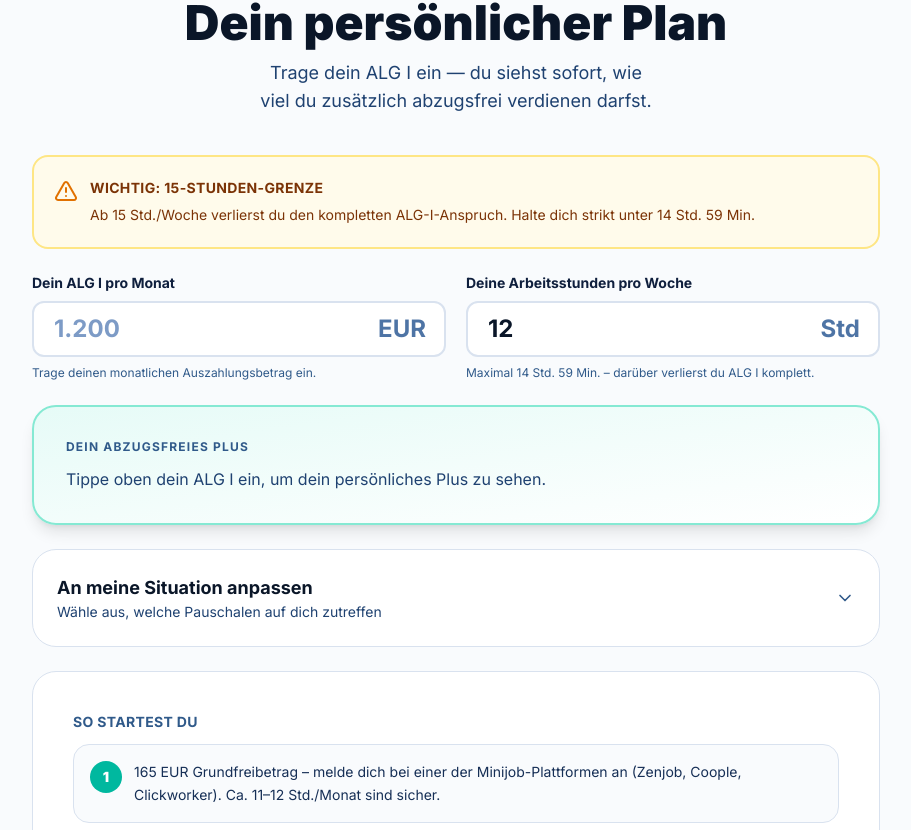
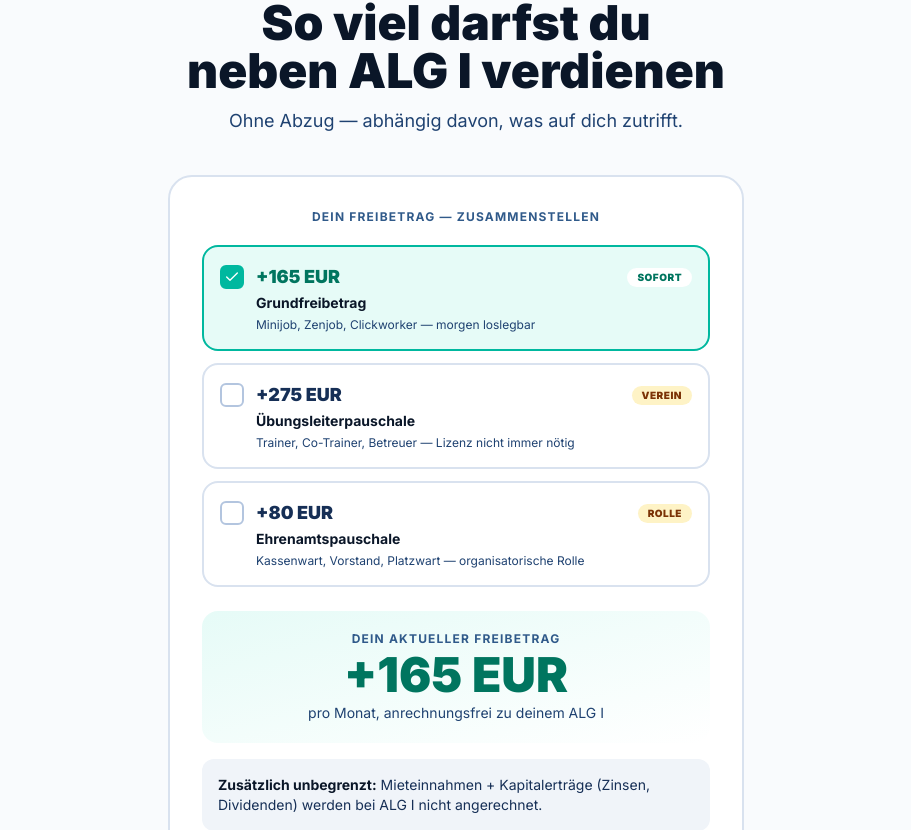
Before and after one commit to Doylim/wasnun-jetzt, a Next.js app: page / in a window 1280 px wide. Shown: the part 1150-1980 px from the top of the page, without its empty margins (184-1095 px from the left). Built offline with nearby package versions, Linux system fonts and the light colour scheme.

Commit message:
refactor: Journey-Section auf StufenTreppe umgestellt

```diff
--- a/src/components/sections/journey.tsx
+++ b/src/components/sections/journey.tsx
@@ -1,42 +1,26 @@
 "use client";
 
-import { useMemo, useState } from "react";
-import { ChevronDown } from "lucide-react";
-import {
-  JOURNEY_KARTEN,
-  berechnePlan,
-  type KartenId,
-} from "@/lib/journey";
-import { JourneyWarnung } from "./journey-warnung";
-import { JourneyInput } from "./journey-input";
-import { JourneyTotal } from "./journey-total";
-import { JourneyCard } from "./journey-card";
+import { useState } from "react";
+import { StufenTreppe } from "./stufen-treppe";
 import { JourneyPlan } from "./journey-plan";
 import { NewsletterForm } from "./newsletter-form";
+import type { KartenId } from "@/lib/journey";
 
-const ALLE_KARTEN_IDS: KartenId[] = [
-  "grundfreibetrag",
-  "uebungsleiter",
-  "ehrenamt",
-  "passiv",
-];
+const STUFEN_BETRAEGE: Record<KartenId, number> = {
+  grundfreibetrag: 165,
+  uebungsleiter: 275,
+  ehrenamt: 80,
+  passiv: 0,
+};
 
 export function Journey() {
-  const [algI, setAlgI] = useState(0);
-  const [stunden, setStunden] = useState(12);
+  // Default: nur Grundfreibetrag aktiv — ehrliche 165 EUR als Einstieg
   const [aktivKarten, setAktivKarten] = useState<Set<string>>(
-    () => new Set<string>(ALLE_KARTEN_IDS),
+    () => new Set<string>(["grundfreibetrag"]),
   );
 
-  const plan = useMemo(
-    () => berechnePlan({ algI, stunden, aktivKarten }),
-    [algI, stunden, aktivKarten],
-  );
-
-  const alleKartenAktiv = aktivKarten.size === ALLE_KARTEN_IDS.length;
-
   const toggleKarte = (id: KartenId) => {
-    if (id === "grundfreibetrag") return;
+    if (id === "grundfreibetrag") return; // immer aktiv
     setAktivKarten((prev) => {
       const next = new Set(prev);
       if (next.has(id)) next.delete(id);
@@ -44,6 +28,11 @@ export function Journey() {
       return next;
     });
   };
+
+  const gesamtFreibetrag = Array.from(aktivKarten).reduce(
+    (sum, id) => sum + (STUFEN_BETRAEGE[id as KartenId] ?? 0),
+    0,
+  );
 
   return (
     <section
@@ -53,65 +42,25 @@ export function Journey() {
       <div className="mx-auto max-w-4xl px-4 md:px-6">
         <div className="mb-10 text-center">
           <h2 className="text-balance text-3xl font-black text-navy-900 md:text-5xl">
-            Dein persönlicher Plan
+            So viel darfst du neben ALG I verdienen
           </h2>
           <p className="mx-auto mt-3 max-w-2xl text-balance text-lg text-navy-600">
-            Trage dein ALG I ein — du siehst sofort, wie viel du zusätzlich
-            abzugsfrei verdienen darfst.
+            Ohne Abzug — abhängig davon, was auf dich zutrifft.
           </p>
         </div>
 
         <div className="space-y-6">
-          <JourneyWarnung stunden={stunden} />
-
-          <JourneyInput
-            algI={algI}
-            stunden={stunden}
-            onAlgIChange={setAlgI}
-            onStundenChange={setStunden}
+          <StufenTreppe
+            aktivKarten={aktivKarten}
+            onToggle={toggleKarte}
           />
 
-          <JourneyTotal
-            algI={algI}
-            plan={plan}
-            alleKartenAktiv={alleKartenAktiv}
-          />
-
-          {algI > 0 && (
+          <div className="mx-auto max-w-xl">
             <NewsletterForm
-              algI={algI}
-              stunden={stunden}
               aktivKarten={aktivKarten}
-              gesamtFreibetrag={plan.gesamtFreibetrag}
+              gesamtFreibetrag={gesamtFreibetrag}
             />
-          )}
-
-          <details className="group rounded-3xl border border-navy-100 bg-white">
-            <summary className="flex cursor-pointer list-none items-center justify-between gap-3 p-5 md:p-6">
-              <div>
-                <div className="text-base font-bold text-navy-900 md:text-lg">
-                  An meine Situation anpassen
-                </div>
-                <div className="text-sm text-navy-600">
-                  Wähle aus, welche Pauschalen auf dich zutreffen
-                </div>
-              </div>
-              <ChevronDown
-                className="h-5 w-5 shrink-0 text-navy-500 transition-transform group-open:rotate-180"
-                aria-hidden="true"
-              />
-            </summary>
-            <div className="grid gap-4 border-t border-navy-100 p-5 md:grid-cols-2 md:p-6">
-              {JOURNEY_KARTEN.map((karte) => (
-                <JourneyCard
-                  key={karte.id}
-                  karte={karte}
-                  aktiv={aktivKarten.has(karte.id)}
-                  onToggle={() => toggleKarte(karte.id as KartenId)}
-                />
-              ))}
-            </div>
-          </details>
+          </div>
 
           <JourneyPlan aktivKarten={aktivKarten} />
         </div>
```
